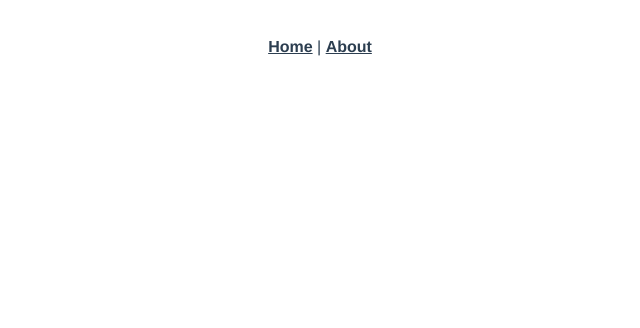
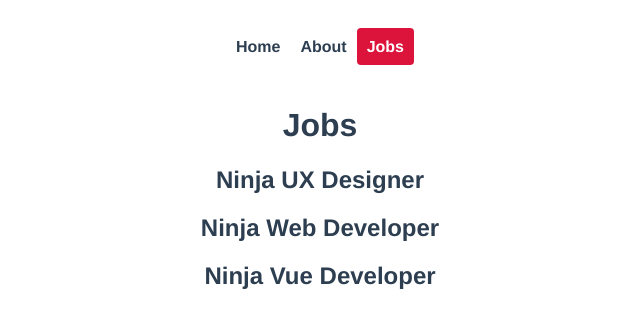
Before and after one commit to PrenitaVulpo/ninja-jobs, a Vue app: page /jobs in a window 1280 px wide. Before the commit this address had no page. Shown: the top 328 px of the page, without its empty margins (320-960 px from the left). Built offline with nearby package versions, Linux system fonts and the light colour scheme.

Commit message:
added Jobs

```diff
--- a/src/App.vue
+++ b/src/App.vue
@@ -1,7 +1,8 @@
 <template>
   <div id="nav">
-    <router-link to="/">Home</router-link> |
-    <router-link to="/about">About</router-link>
+    <router-link to="/">Home</router-link>
+    <router-link :to="{ name: 'About' }">About</router-link>
+    <router-link :to="{ name: 'Jobs' }">Jobs</router-link>
   </div>
   <router-view/>
 </template>
@@ -13,18 +14,21 @@
   -moz-osx-font-smoothing: grayscale;
   text-align: center;
   color: #2c3e50;
+  max-width: 960px;
+  margin: 0 auto;
 }
-
 #nav {
   padding: 30px;
 }
-
 #nav a {
   font-weight: bold;
   color: #2c3e50;
+  text-decoration: none;
+  padding: 10px;
+  border-radius: 4px;
 }
-
 #nav a.router-link-exact-active {
-  color: #42b983;
+  color: white;
+  background: crimson;
 }
 </style>
--- a/src/router/index.js
+++ b/src/router/index.js
@@ -1,6 +1,7 @@
 import { createRouter, createWebHistory } from 'vue-router'
 import Home from '../views/Home.vue'
 import About from '../views/About.vue'
+import Jobs from '../views/Jobs/Jobs.vue'
 
 const routes = [
   {
@@ -12,6 +13,11 @@
     path: '/about',
     name: 'About',
     component: About
+  },
+  {
+    path: '/jobs',
+    name: 'Jobs',
+    component: Jobs
   }
 ]
 
--- /dev/null
+++ b/src/views/Jobs/Jobs.vue
@@ -0,0 +1,24 @@
+<template>
+  <h1>Jobs</h1>
+  <div v-for="job in jobs" :key="job.id">
+    <h2>{{ job.title }}</h2>
+  </div>
+</template>
+
+<script>
+export default {
+  data() {
+    return {
+      jobs: [
+        { title: 'Ninja UX Designer', id: 1, details: 'lorem' },
+        { title: 'Ninja Web Developer', id: 2, details: 'lorem' },
+        { title: 'Ninja Vue Developer', id: 3, details: 'lorem' },
+      ],
+    }
+  }
+}
+</script>
+
+<style>
+
+</style>
```
Also changed, not shown: src/views/Jobs/JobsDetails.vue (added).
